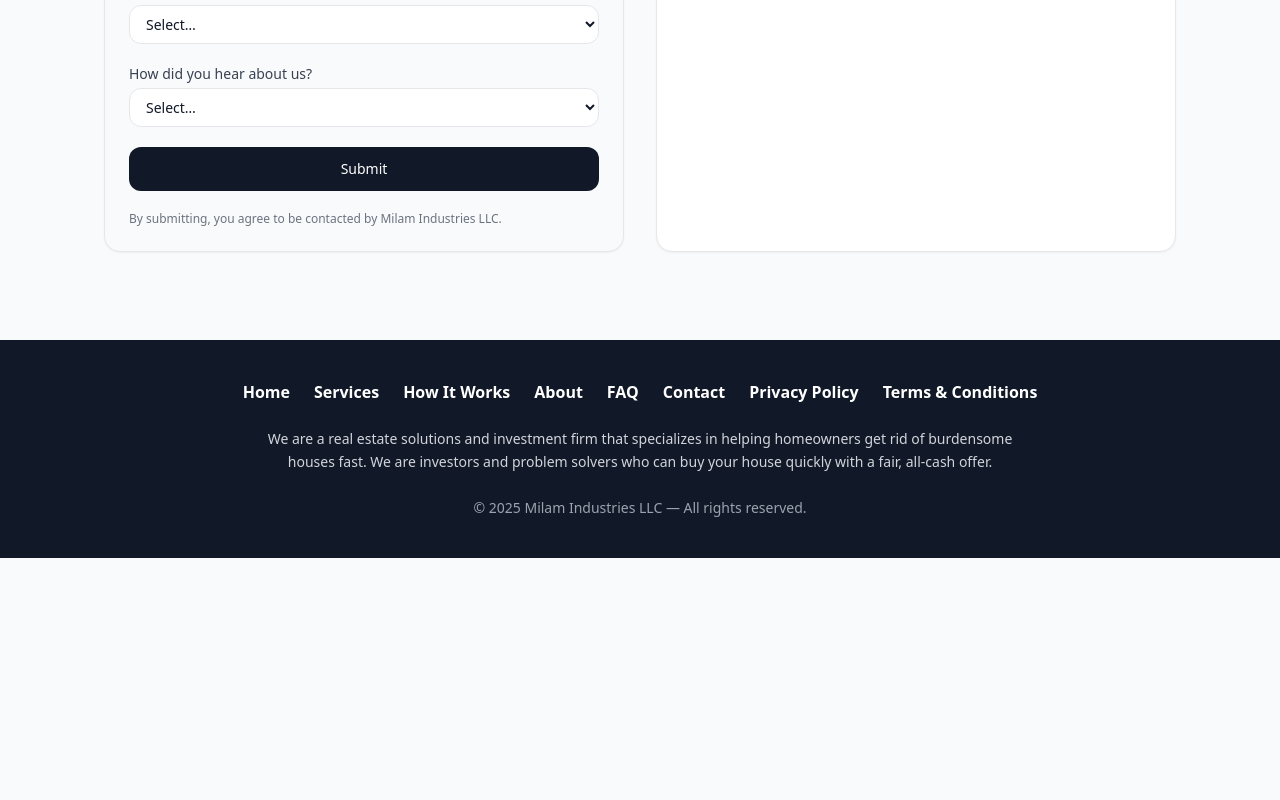
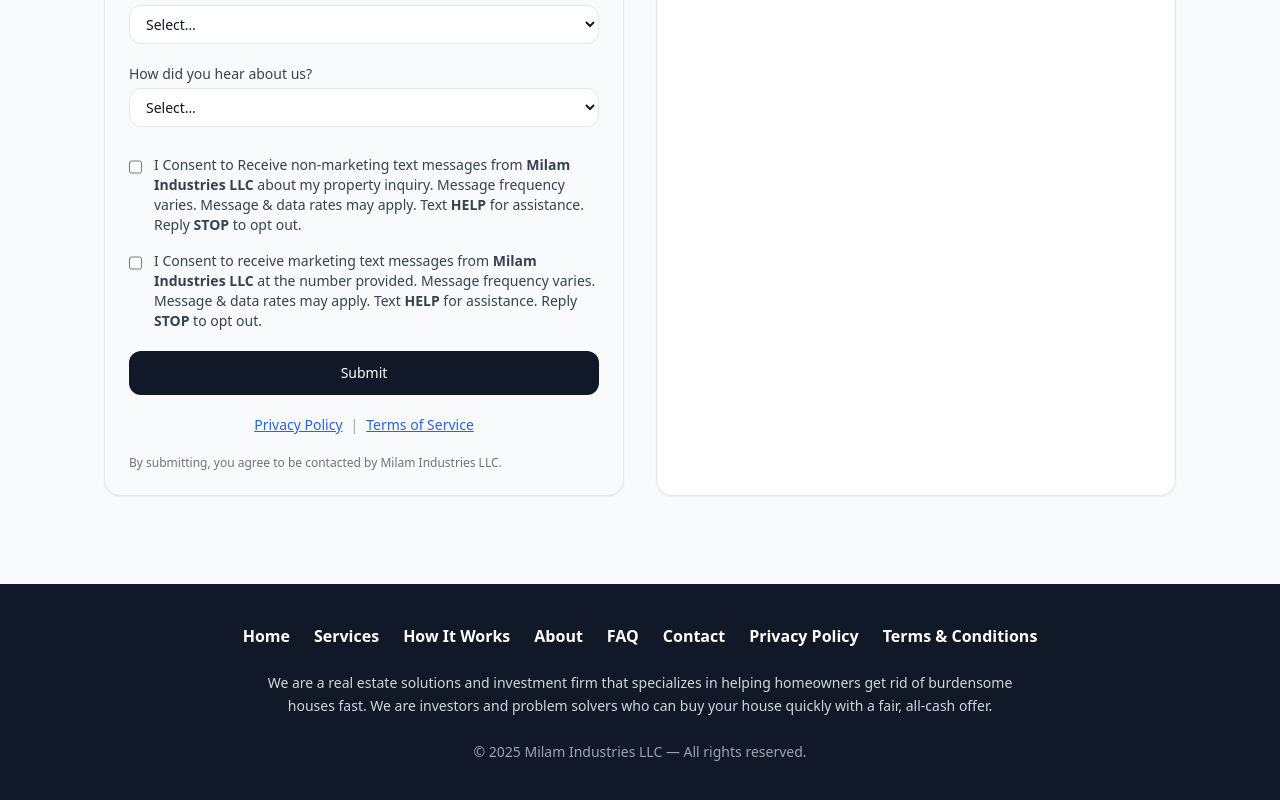
Before and after one commit to milamindustries/milamindustries-site, a Next.js app in the folder milamindustries-site/: page /contact in a window 1280 px wide. Shown: the part 1532-2332 px from the top of the page. Before the commit the page ends 2090 px from the top, so only its background shows below. Built offline with nearby package versions, Linux system fonts and the light colour scheme.

Commit message:
adding consent boxes

```diff
--- a/milamindustries-site/app/contact/page.jsx
+++ b/milamindustries-site/app/contact/page.jsx
@@ -2,6 +2,7 @@
 'use client';
 
 import { useState } from 'react';
+import Link from 'next/link'; // ✅ ADDED
 
 export default function ContactPage() {
   // Yes/No toggles
@@ -10,6 +11,11 @@ export default function ContactPage() {
   const [mortgage, setMortgage] = useState('No');
   const [liens, setLiens] = useState('No');
   const [offerReceived, setOfferReceived] = useState('No');
+
+  // ✅ ADDED: Required consent checkboxes
+  const [consentNonMarketing, setConsentNonMarketing] = useState(false);
+  const [consentMarketing, setConsentMarketing] = useState(false);
+  const [consentError, setConsentError] = useState(null);
 
   // UI state
   const [status, setStatus] = useState(null);
@@ -22,6 +28,14 @@ export default function ContactPage() {
     e.preventDefault();
     const formEl = e.currentTarget;
     setStatus(null);
+
+    // ✅ ADDED: Enforce required checkboxes BEFORE submission
+    if (!consentNonMarketing || !consentMarketing) {
+      setConsentError('Please check both consent boxes to submit the form.');
+      return;
+    }
+    setConsentError(null);
+
     setLoading(true);
 
     const form = new FormData(formEl);
@@ -51,6 +65,13 @@ export default function ContactPage() {
         sqFt: data.sqft || '',
         yearBuilt: data.yearBuilt || '',
       },
+
+      // ✅ ADDED: include consent data in payload (does not affect anything else)
+      consents: {
+        nonMarketingText: true,
+        marketingText: true,
+        consentTimestamp: new Date().toISOString(),
+      },
     };
 
     try {
@@ -75,6 +96,12 @@ export default function ContactPage() {
 
       formEl.reset();
       setImprovements('No'); setRepairs('No'); setMortgage('No'); setLiens('No'); setOfferReceived('No');
+
+      // ✅ ADDED: reset the new checkbox states too
+      setConsentNonMarketing(false);
+      setConsentMarketing(false);
+      setConsentError(null);
+
     } catch (err) {
       console.error(err);
       setStatus({
@@ -180,9 +207,55 @@ export default function ContactPage() {
             </div>
           )}
 
+          {/* ✅ ADDED: Consent checkboxes ABOVE the submit button */}
+          <div className="space-y-4 pt-2">
+            <label className="flex items-start gap-3 text-sm text-gray-700">
+              <input
+                type="checkbox"
+                className="mt-1 h-4 w-4 rounded border-gray-300"
+                checked={consentNonMarketing}
+                onChange={(e) => setConsentNonMarketing(e.target.checked)}
+                required
+              />
+              <span>
+                I Consent to Receive non-marketing text messages from <b>Milam Industries LLC</b> about my property inquiry.
+                Message frequency varies. Message &amp; data rates may apply. Text <b>HELP</b> for assistance. Reply <b>STOP</b> to opt out.
+              </span>
+            </label>
+
+            <label className="flex items-start gap-3 text-sm text-gray-700">
+              <input
+                type="checkbox"
+                className="mt-1 h-4 w-4 rounded border-gray-300"
+                checked={consentMarketing}
+                onChange={(e) => setConsentMarketing(e.target.checked)}
+                required
+              />
+              <span>
+                I Consent to receive marketing text messages from <b>Milam Industries LLC</b> at the number provided.
+                Message frequency varies. Message &amp; data rates may apply. Text <b>HELP</b> for assistance. Reply <b>STOP</b> to opt out.
+              </span>
+            </label>
+
+            {consentError && (
+              <p className="text-sm text-red-600">{consentError}</p>
+            )}
+          </div>
+
           <button type="submit" className="w-full py-3 rounded-xl bg-gray-900 text-white text-sm disabled:opacity-60" disabled={loading}>
             {loading ? 'Submitting…' : 'Submit'}
           </button>
+
+          {/* ✅ ADDED: Privacy Policy | Terms links UNDER the submit button */}
+          <div className="text-center text-sm">
+            <Link href="/privacy-policy" className="text-blue-600 underline">
+              Privacy Policy
+            </Link>
+            <span className="mx-2 text-gray-400">|</span>
+            <Link href="/terms" className="text-blue-600 underline">
+              Terms of Service
+            </Link>
+          </div>
 
           <p className="text-xs text-gray-500">By submitting, you agree to be contacted by Milam Industries LLC.</p>
         </form>
```
